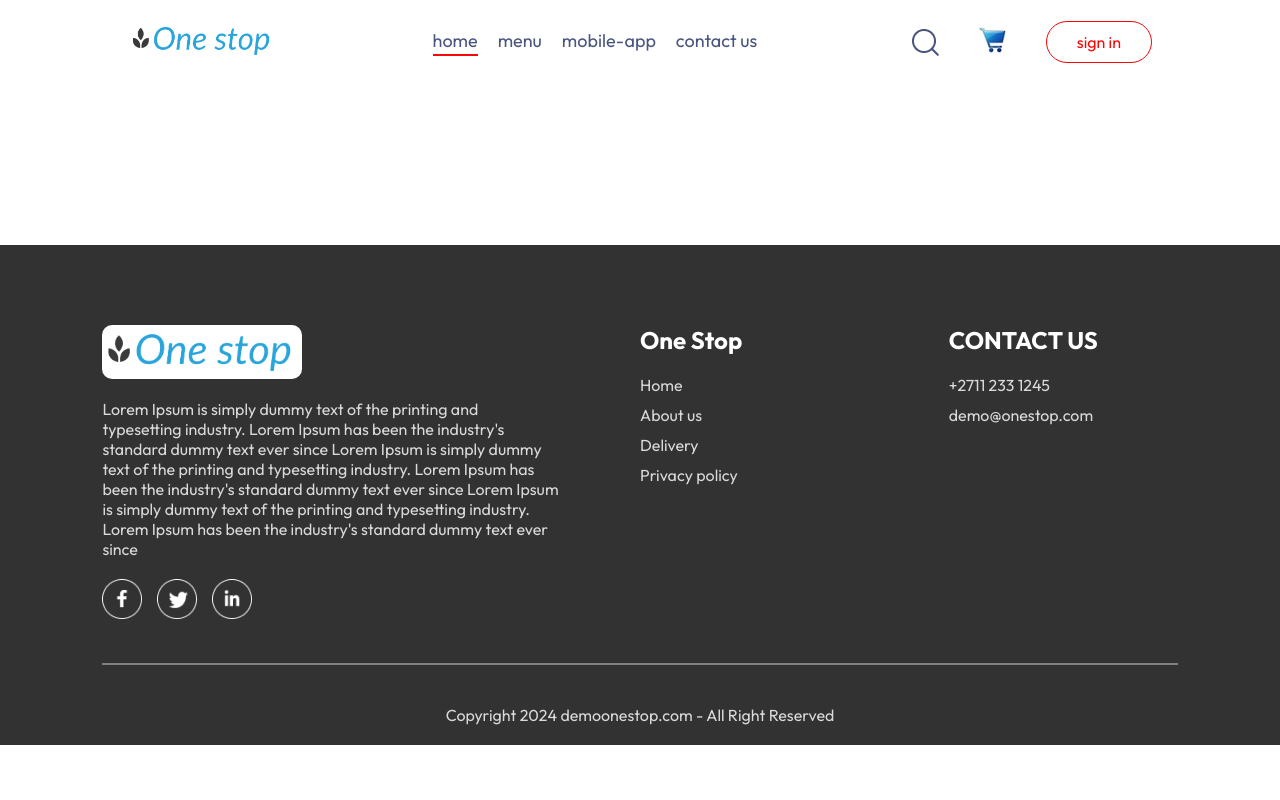
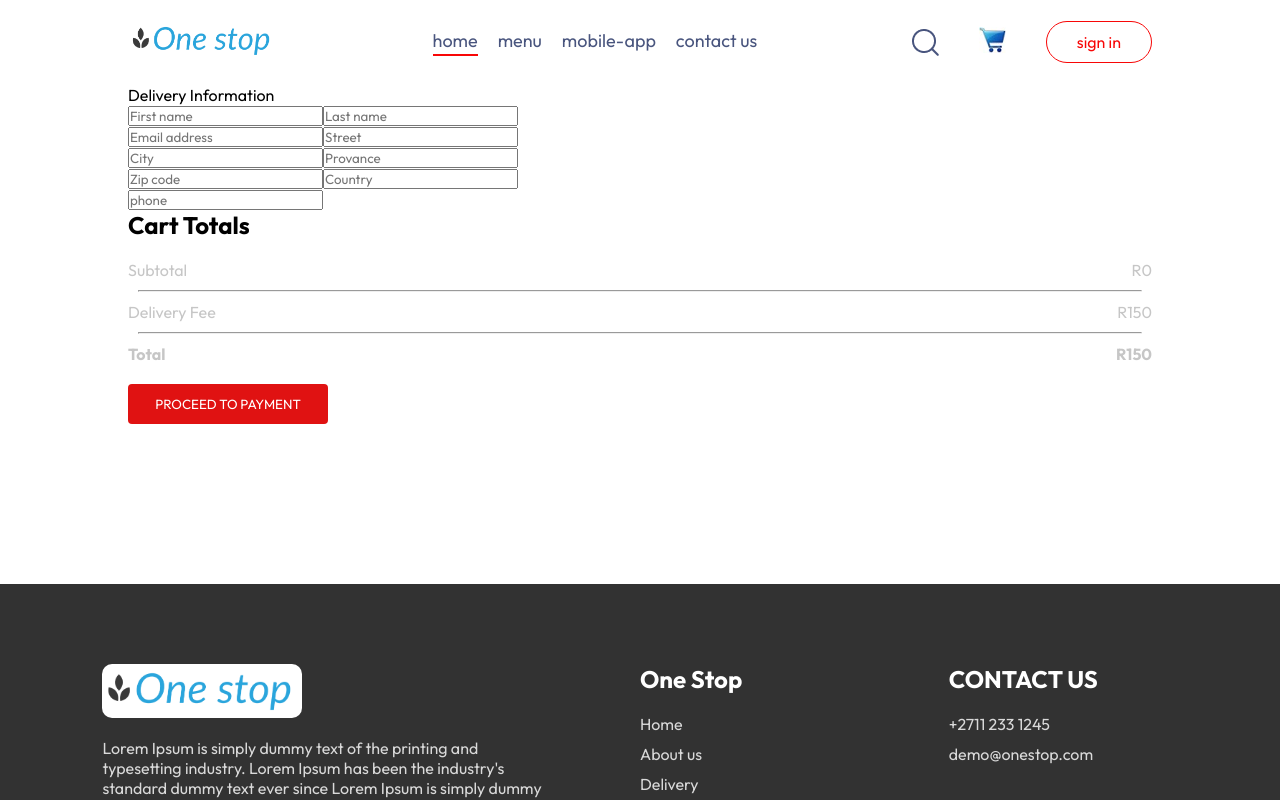
Before and after one commit to mphojames9/resume-builder-react, a React (Vite) app: page /shopping-cart/placeOder in a window 1280 px wide. Shown: the top 800 px of the page. Built offline with nearby package versions, Linux system fonts and the light colour scheme.

Commit message:
update placeOrder components

```diff
--- a/src/pages/Cart/Cart.jsx
+++ b/src/pages/Cart/Cart.jsx
@@ -1,11 +1,13 @@
 import React, { useContext } from 'react';
 import './Cart.css';
 import { StoreContext } from '../../context/StoreContext';
+import { useNavigate } from 'react-router-dom';
 
 const Cart = () => {
 
   const { cartItems, food_list, removeFromCart, getTotalCartAmount } = useContext(StoreContext)
 
+  const navigate = useNavigate();
   return (
 
     <div className='cart'>
@@ -58,7 +60,7 @@
           <b>R{getTotalCartAmount()+150}</b>
         </div>
       </div>
-      <button>CHECKOUT</button>
+      <button onClick={()=>navigate('/shopping-cart/placeOder')}>CHECKOUT</button>
       </div>
       <div className="cart-promocode">
         <div>
@@ -72,8 +74,6 @@
         </div>
       </div>
 
-
-
   );
 }
 
--- a/src/pages/PlaceOrder/PlaceOder.jsx
+++ b/src/pages/PlaceOrder/PlaceOder.jsx
@@ -1,11 +1,56 @@
-import React from 'react';
+import React, { useContext } from 'react';
 import './PlaceOrder.css';
+import { StoreContext } from '../../context/StoreContext';
 
 const PlaceOder = () => {
+
+  const {getTotalCartAmount}  = useContext(StoreContext);
+
   return (
-    <div>
+    <form className='place-order'>
+      <div className='place-order-left'>
+        <p className='title'>Delivery Information</p>
+        <div className='multi-fields'>
+          <input type='text' placeholder='First name' />
+          <input type='text' placeholder='Last name' />
+      </div>
+      <input type='email' placeholder='Email address' />
+      <input type='text' placeholder='Street' />
+      <div className='multi-fields'>
+        <input type='text' placeholder='City' />
+        <input type='text' placeholder='Provance' />
+      </div>
+      <div className='multi-fields'>
+        <input type='text' placeholder='Zip code' />
+        <input type='text' placeholder='Country' />
+    </div>
+    <input type='text' placeholder='phone' />
+    </div>
+    <div className='place-order-right'>
+    <div className="cart-total">
+          <h2>Cart Totals</h2>
+        <div>
 
-    </div>
+        <div className="cart-total-details">
+          <p>Subtotal</p>
+          <p>R{getTotalCartAmount()}</p>
+        </div>
+        <hr />
+        <div className="cart-total-details">
+          <p>Delivery Fee</p>
+          <p>R{150}</p>
+        </div>
+        <hr />
+        <div className="cart-total-details">
+          <b>Total</b>
+          <b>R{getTotalCartAmount()+150}</b>
+        </div>
+      </div>
+      <button>PROCEED TO PAYMENT</button>
+      </div>
+      </div>
+      </form>
+
   );
 }
 
```
